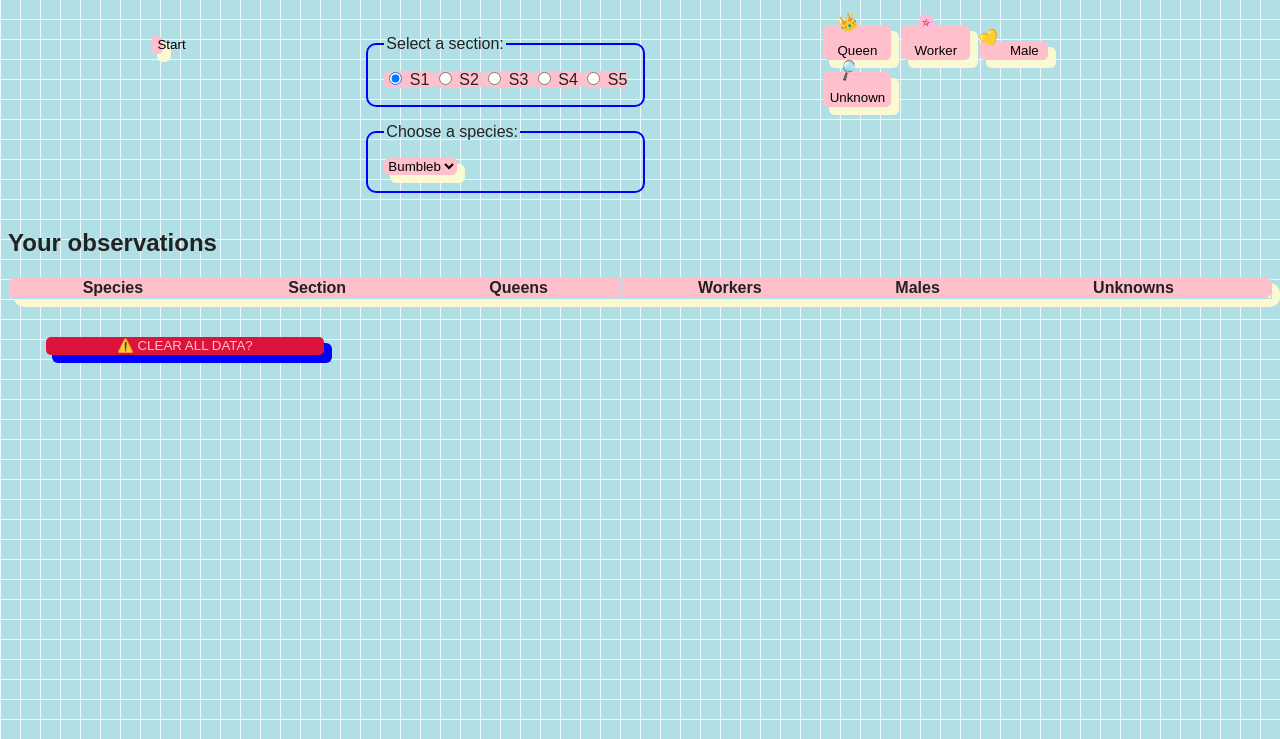
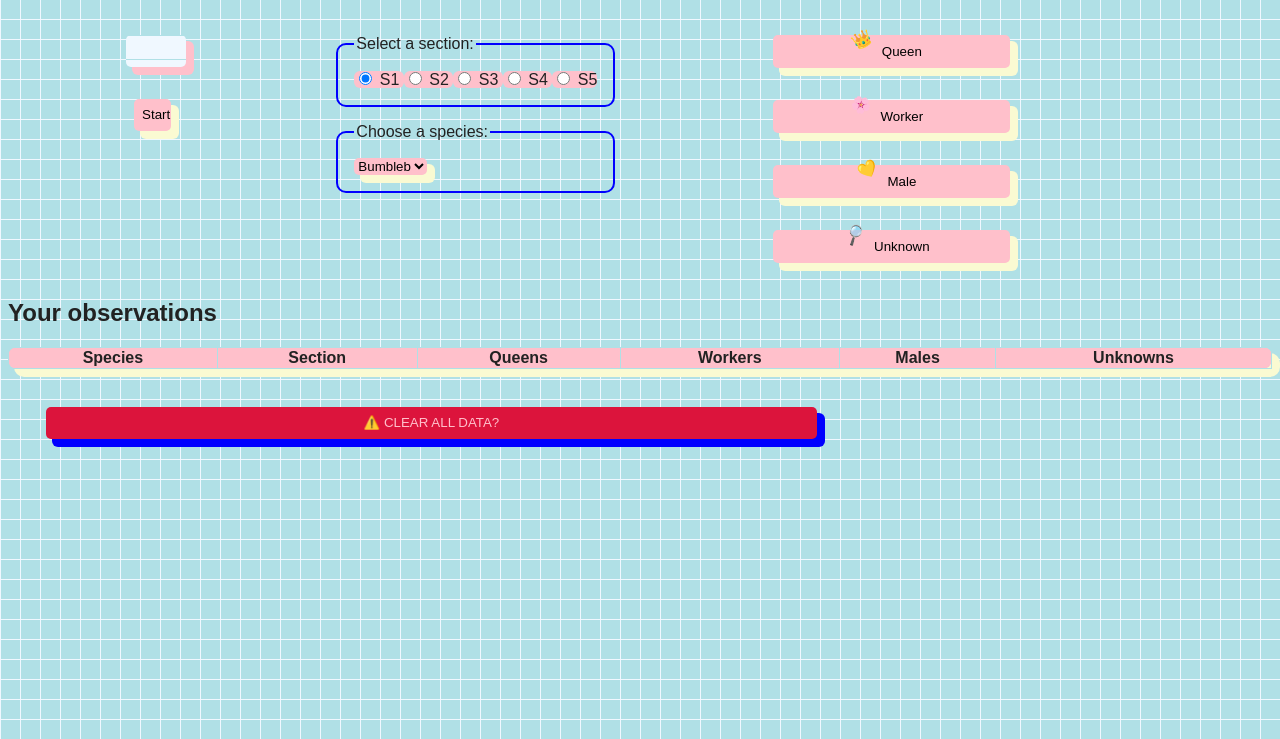
Before and after one commit to ruthmoog/bee, a website: page static/index.html in a window 1280 px wide. Shown: the part 61-800 px from the top of the page. Drawn offline with Linux system fonts and the light colour scheme.

Commit message:
browser styling buttons and meta data display

```diff
--- a/static/style.css
+++ b/static/style.css
@@ -157,10 +157,10 @@ table, th, td {
         line-height: 3rem;
     }
 
-
     button {
-        width: 22%;
-        margin: 2% 1%;
+        width: 61%;
+        margin: 1rem 0.5rem;
+        padding: 0.5rem;
     }
 
     select {
@@ -175,5 +175,12 @@ table, th, td {
         gap: 1rem;
     }
 
-
+    #dateTime {
+        background-color: var(--accent-background-color);
+        border-radius: 5px;
+        padding: 1rem;
+        background-size:        3rem 1.5rem;
+        background-image:       linear-gradient(to bottom,  var(--main-background-color) 1px, transparent 0);
+        box-shadow:             7px 7px 0 1px var(--field-color);
+    }
 }
```
